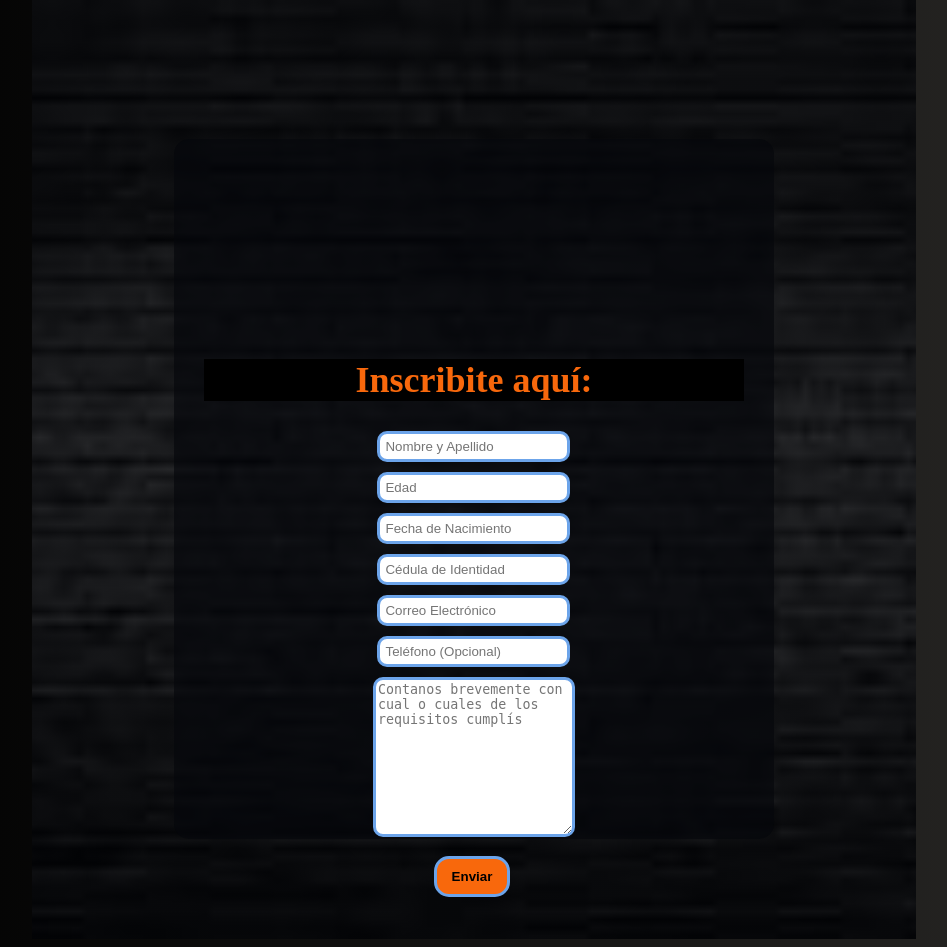
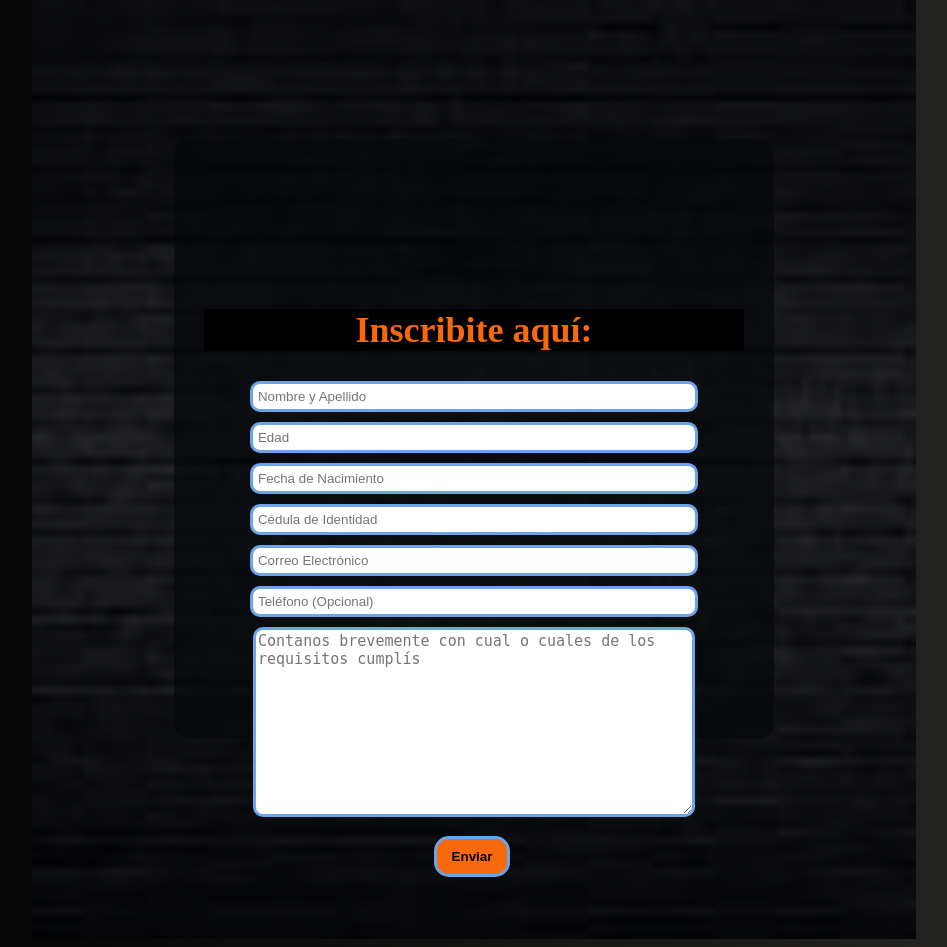
Before and after one commit to agaribaldi82/ag_kravmaga, a PHP site: page /curso_instructor.html in a window 1280 px wide. Shown: the part 1801-2748 px from the top of the page, without its empty margins (166-1113 px from the left). Run offline with PHP 8.4, Linux system fonts and the light colour scheme.

Commit message:
Modifiqué el padding del form

```diff
--- a/style.css
+++ b/style.css
@@ -62,6 +62,11 @@ input, textarea{
     border: solid;
     border-color: rgb(108, 164, 234);
     border-radius: 10px;
+}
+
+textarea{
+    width: 80%;
+    font-size: 15px;
 }
 
 a:hover{
@@ -204,8 +209,10 @@ form{
     margin-top: 70px;
     text-align: center;
     border-radius: 15px;
-    padding-top: 150px;
-    padding-bottom: 150px;
+    padding-top: 100px;
+    padding-bottom: 100px;
+    justify-content: center;
+    align-items: center;
 }
 
 #contacto_form{
@@ -214,8 +221,11 @@ form{
     background-size: cover;
     background-position: center;
     width: 70%;
-    height: 700px;
+    height: 750px;
     margin: auto;
+    padding-top: 30px;
+    margin-top: 50px;
+    border-radius: 15px;
 }
 
 .email_in{
@@ -224,6 +234,7 @@ form{
 input{
     padding: 5px;
     margin-bottom: 10px;
+    width: 80%;
 }
 .h2_formulario{
     margin-top: 15px;
```
